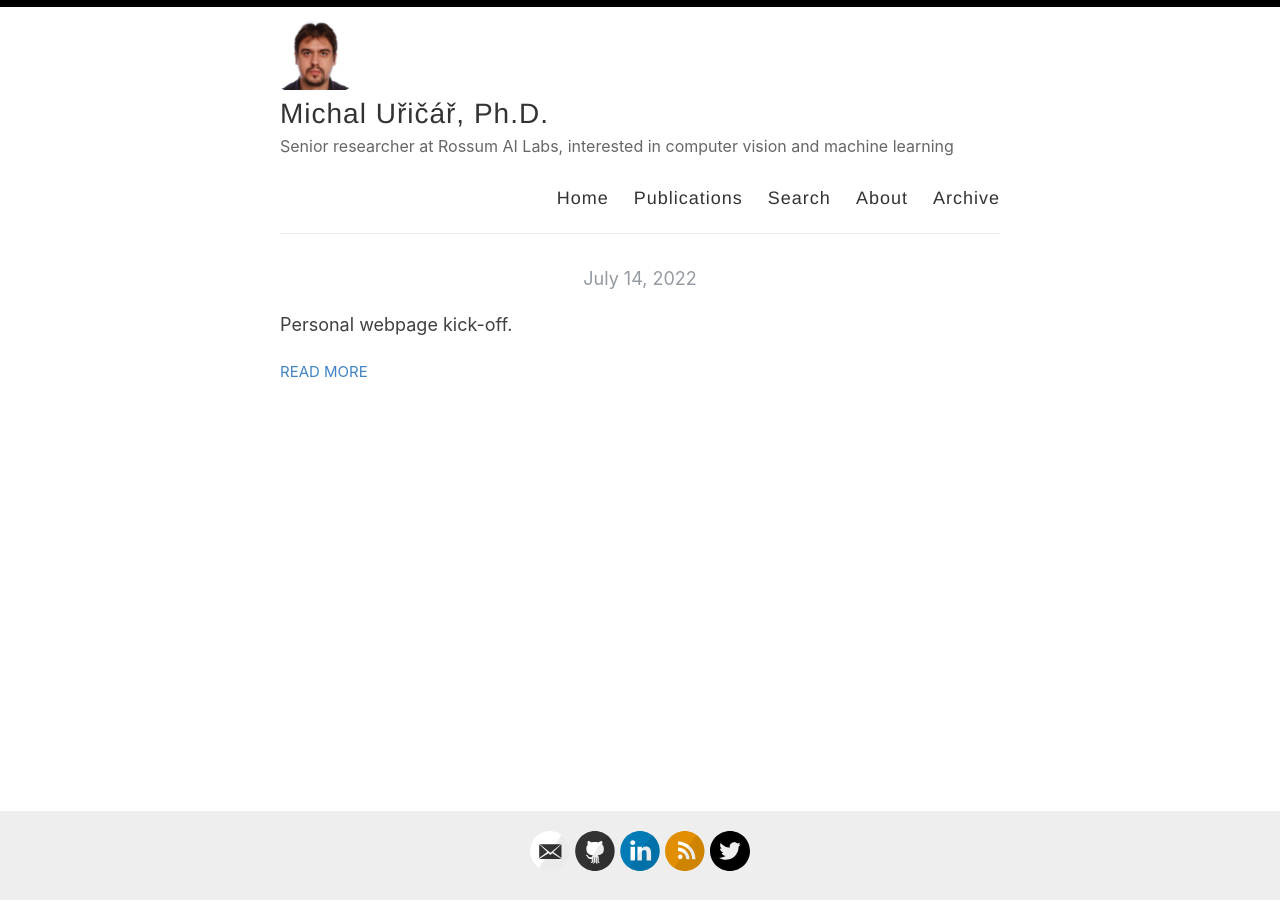
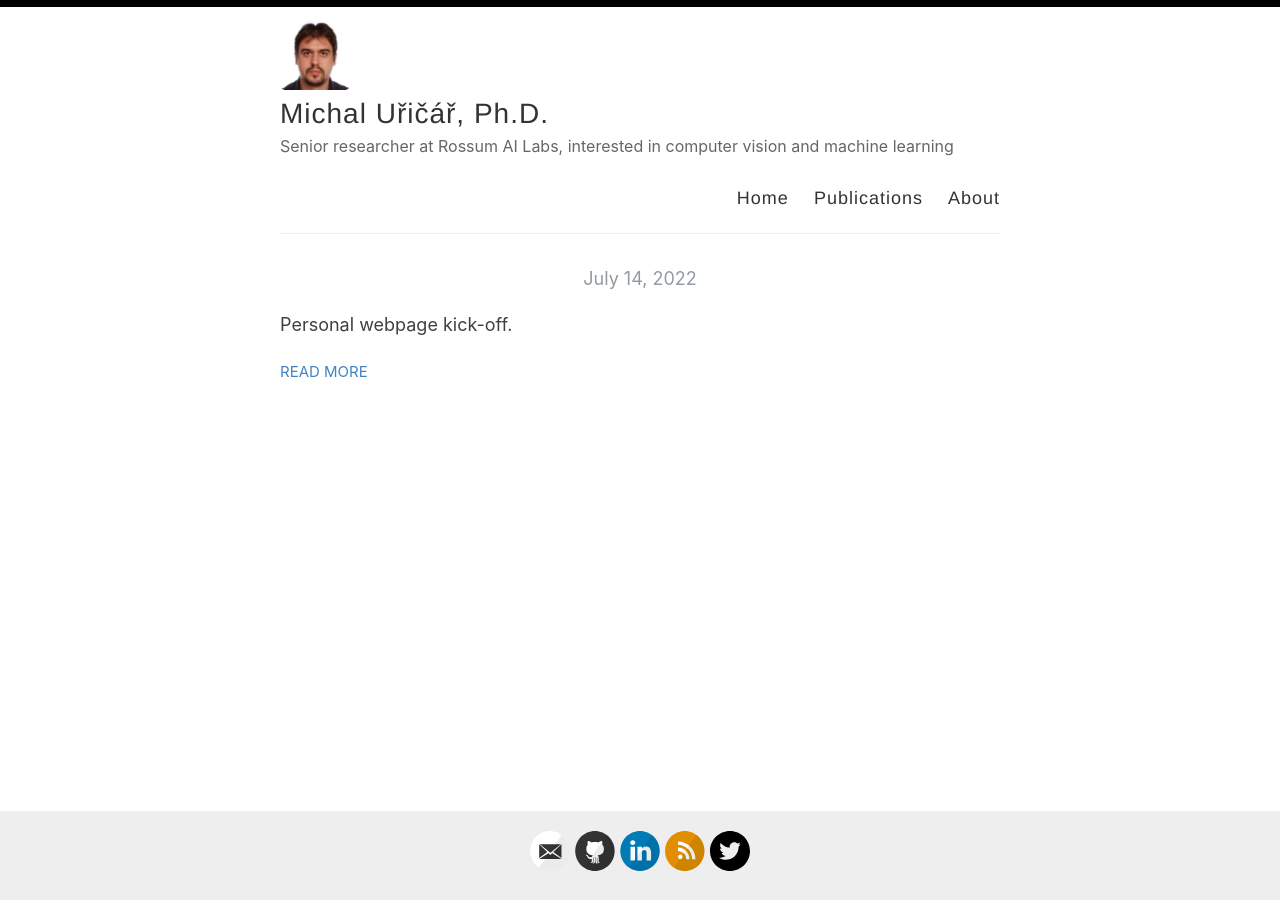
Before and after one commit to uricamic/uricamic.github.io, a Jekyll site: the page built from index.html, in a window 1280 px wide. Built offline with Jekyll 4.4.1, drawn with Linux system fonts in a browser that asks for light colours; the list of posts is cut into pages by our own code.

Commit message:
Update default.html

```diff
--- a/_layouts/default.html
+++ b/_layouts/default.html
@@ -30,9 +30,9 @@
             <nav>
               <a href="{{ site.baseurl }}/">Home</a>
               <a href="{{ site.baseurl }}/publications">Publications</a>
-              <a href="{{ site.baseurl }}/search">Search</a>
+              <!-- <a href="{{ site.baseurl }}/search">Search</a> -->
               <a href="{{ site.baseurl }}/about">About</a>
-              <a href="{{ site.baseurl }}/archive">Archive</a>
+              <!-- <a href="{{ site.baseurl }}/archive">Archive</a> -->
             </nav>
           </header>
         </div>
```
